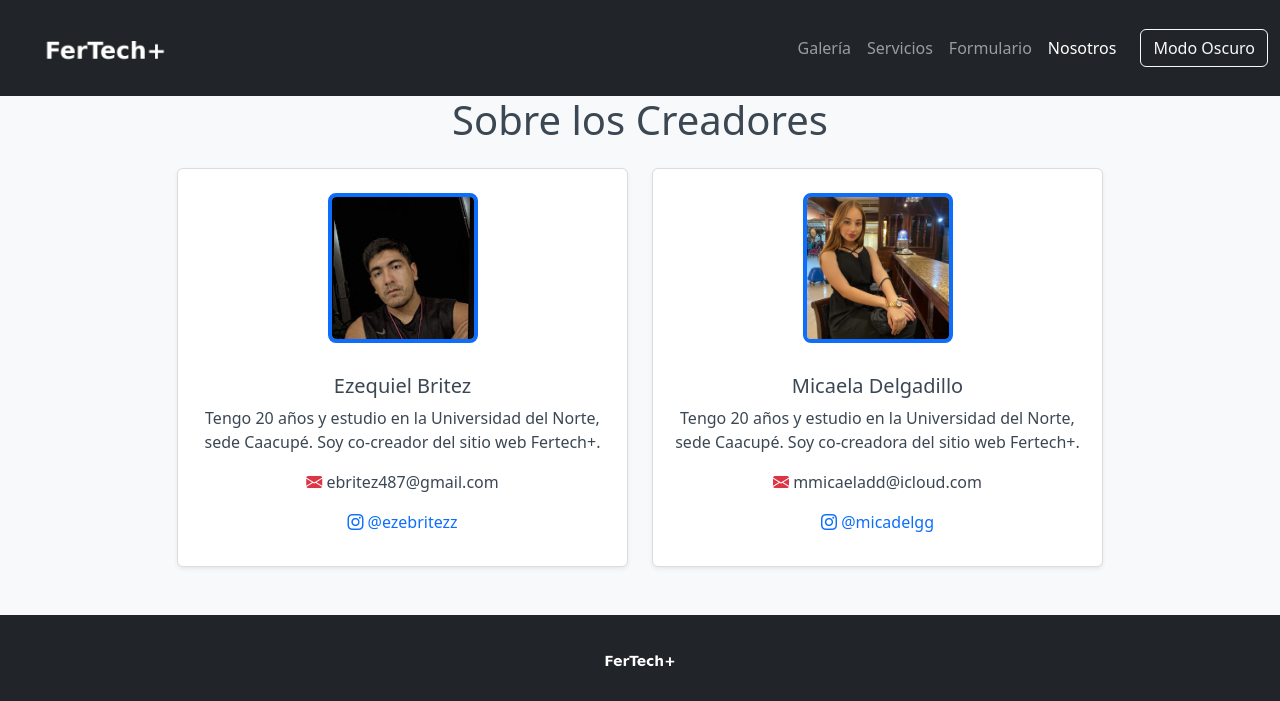
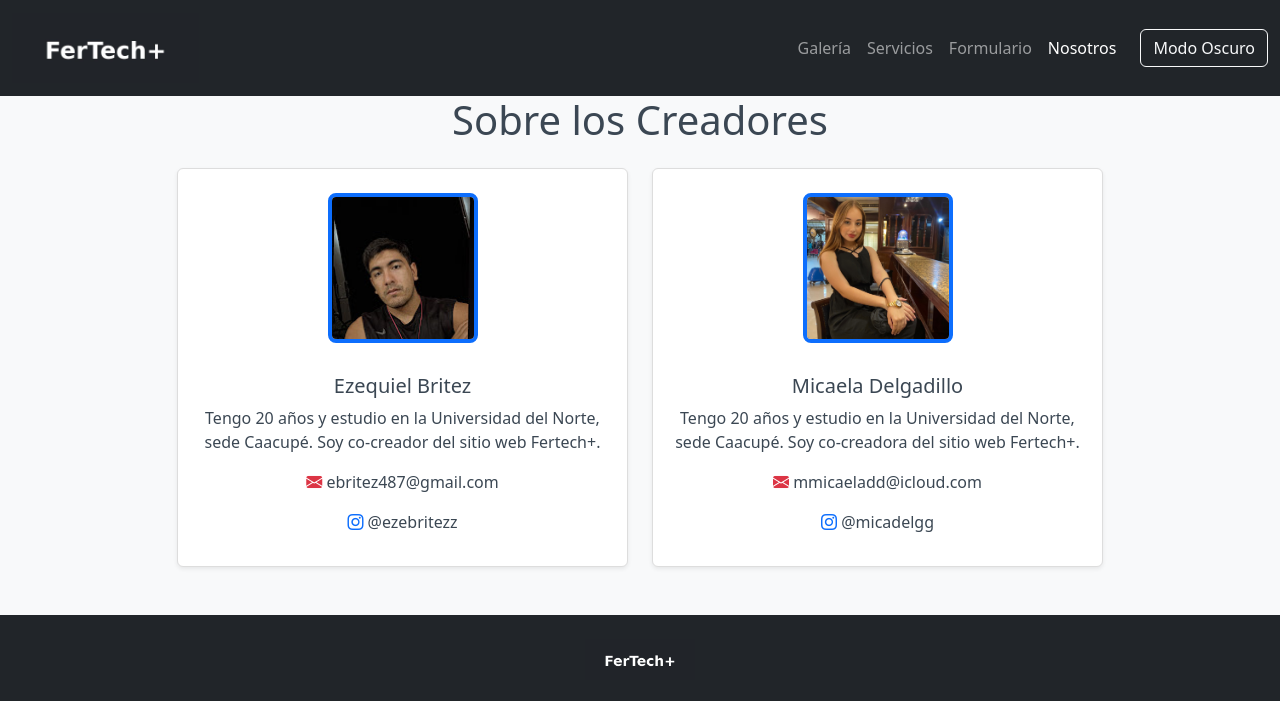
Before and after one commit to AngelBritez2/FERTECH, a plain HTML site: page paginas/nosotros.html in a window 1280 px wide. Shown: the top 701 px of the page. Drawn offline with nearby package versions, Linux system fonts and the light colour scheme.

Commit message:
Actualizacion

```diff
--- a/css/style-nosotros.css
+++ b/css/style-nosotros.css
@@ -50,7 +50,7 @@ body.light-mode .card {
 }
 
 body.light-mode .card a {
-  color: #0d6efd;
+  color: #3b4753;
 }
 
 body.light-mode .card a:hover {
```
Also changed, not shown: js/script-servicios.js (+3 -4 lines).
